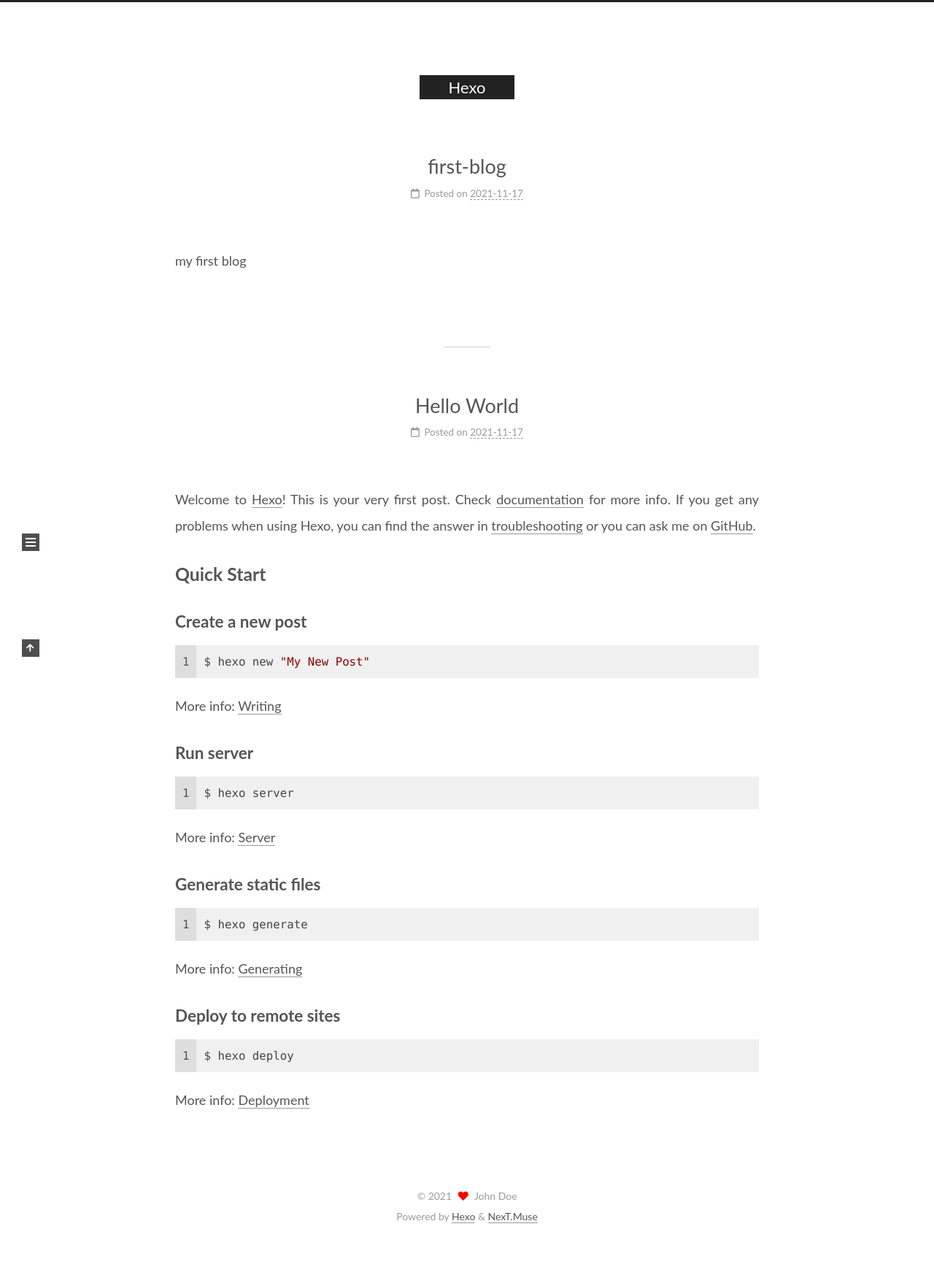
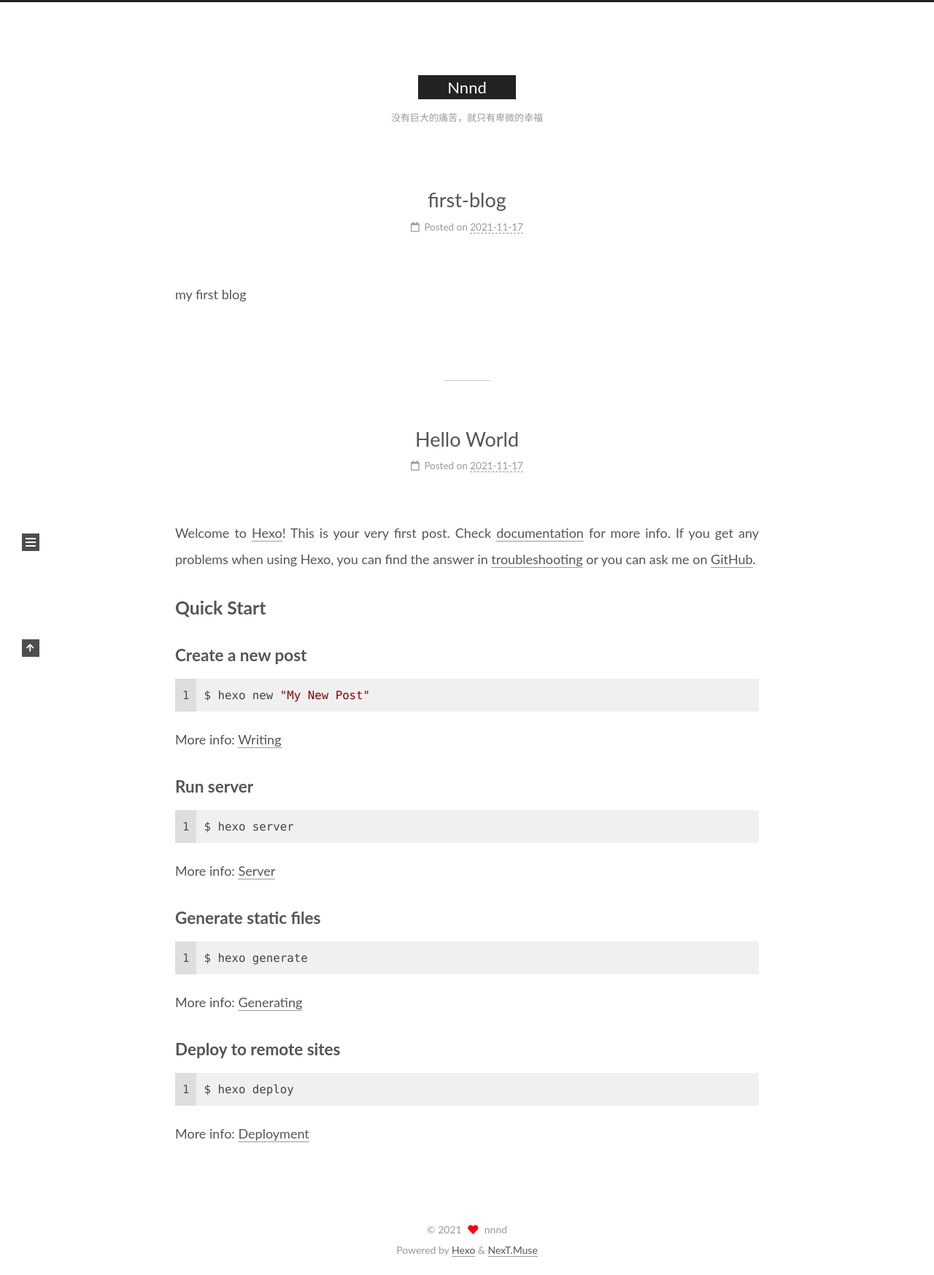
Before and after one commit to ykkaixin/ykkaixin.github.io, a plain HTML site: page index.html in a window 1280 px wide. Shown: the whole page at 73% size. Before the commit the page ends 1701 px from the top, so only its background shows below. Drawn offline with nearby package versions, Linux system fonts and the light colour scheme.

Commit message:
Site updated: 2021-12-18 18:34:41

```diff
--- a/css/main.css
+++ b/css/main.css
@@ -2614,7 +2614,7 @@ ul.breadcrumb li:last-child {
   vertical-align: middle;
 }
 .links-of-author a::before {
-  background: #ffff2d;
+  background: #c47c45;
   display: inline-block;
   margin-right: 3px;
   transform: translateY(-2px);
--- a/index.html
+++ b/index.html
@@ -21,11 +21,11 @@
 
 <script class="next-config" data-name="main" type="application/json">{"hostname":"example.com","root":"/","images":"/images","scheme":"Muse","darkmode":false,"version":"8.8.2","exturl":false,"sidebar":{"position":"left","display":"post","padding":18,"offset":12},"copycode":false,"bookmark":{"enable":false,"color":"#222","save":"auto"},"mediumzoom":false,"lazyload":false,"pangu":false,"comments":{"style":"tabs","active":null,"storage":true,"lazyload":false,"nav":null},"stickytabs":false,"motion":{"enable":true,"async":false,"transition":{"post_block":"fadeIn","post_header":"fadeInDown","post_body":"fadeInDown","coll_header":"fadeInLeft","sidebar":"fadeInUp"}},"prism":false,"i18n":{"placeholder":"Searching...","empty":"We didn't find any results for the search: ${query}","hits_time":"${hits} results found in ${time} ms","hits":"${hits} results found"}}</script><script src="/js/config.js"></script>
 <meta property="og:type" content="website">
-<meta property="og:title" content="Hexo">
+<meta property="og:title" content="Nnnd">
 <meta property="og:url" content="http://example.com/index.html">
-<meta property="og:site_name" content="Hexo">
+<meta property="og:site_name" content="Nnnd">
 <meta property="og:locale" content="en_US">
-<meta property="article:author" content="John Doe">
+<meta property="article:author" content="nnnd">
 <meta name="twitter:card" content="summary">
 
 
@@ -36,7 +36,7 @@
 <script class="next-config" data-name="page" type="application/json">{"sidebar":"","isHome":true,"isPost":false,"lang":"en","comments":"","permalink":"","path":"index.html","title":""}</script>
 
 <script class="next-config" data-name="calendar" type="application/json">""</script>
-<title>Hexo</title>
+<title>Nnnd</title>
 
 
 
@@ -62,9 +62,10 @@
 
     <a href="/" class="brand" rel="start">
       <i class="logo-line"></i>
-      <h1 class="site-title">Hexo</h1>
+      <h1 class="site-title">Nnnd</h1>
       <i class="logo-line"></i>
     </a>
+      <p class="site-subtitle" itemprop="description">没有巨大的痛苦，就只有卑微的幸福</p>
   </div>
 
   <div class="site-nav-right">
@@ -108,7 +109,7 @@
 
         <div class="site-overview-wrap sidebar-panel">
           <div class="site-author site-overview-item animated" itemprop="author" itemscope itemtype="http://schema.org/Person">
-  <p class="site-author-name" itemprop="name">John Doe</p>
+  <p class="site-author-name" itemprop="name">nnnd</p>
   <div class="site-description" itemprop="description"></div>
 </div>
 <div class="site-state-wrap site-overview-item animated">
@@ -158,12 +159,12 @@
 
     <span hidden itemprop="author" itemscope itemtype="http://schema.org/Person">
       <meta itemprop="image" content="/images/avatar.gif">
-      <meta itemprop="name" content="John Doe">
+      <meta itemprop="name" content="nnnd">
       <meta itemprop="description" content="">
     </span>
 
     <span hidden itemprop="publisher" itemscope itemtype="http://schema.org/Organization">
-      <meta itemprop="name" content="Hexo">
+      <meta itemprop="name" content="Nnnd">
     </span>
       <header class="post-header">
         <h2 class="post-title" itemprop="name headline">
@@ -223,12 +224,12 @@
 
     <span hidden itemprop="author" itemscope itemtype="http://schema.org/Person">
       <meta itemprop="image" content="/images/avatar.gif">
-      <meta itemprop="name" content="John Doe">
+      <meta itemprop="name" content="nnnd">
       <meta itemprop="description" content="">
     </span>
 
     <span hidden itemprop="publisher" itemscope itemtype="http://schema.org/Organization">
-      <meta itemprop="name" content="Hexo">
+      <meta itemprop="name" content="Nnnd">
     </span>
       <header class="post-header">
         <h2 class="post-title" itemprop="name headline">
@@ -301,7 +302,7 @@
   <span class="with-love">
     <i class="fa fa-heart"></i>
   </span>
-  <span class="author" itemprop="copyrightHolder">John Doe</span>
+  <span class="author" itemprop="copyrightHolder">nnnd</span>
 </div>
   <div class="powered-by">Powered by <a href="https://hexo.io/" rel="noopener" target="_blank">Hexo</a> & <a href="https://theme-next.js.org/muse/" rel="noopener" target="_blank">NexT.Muse</a>
   </div>
```
Also changed, not shown: 2021/11/17/first-blog/index.html (+9 -8 lines), 2021/11/17/hello-world/index.html (+9 -8 lines), archives/2021/11/index.html (+8 -7 lines), archives/2021/index.html (+8 -7 lines), archives/index.html (+8 -7 lines).
